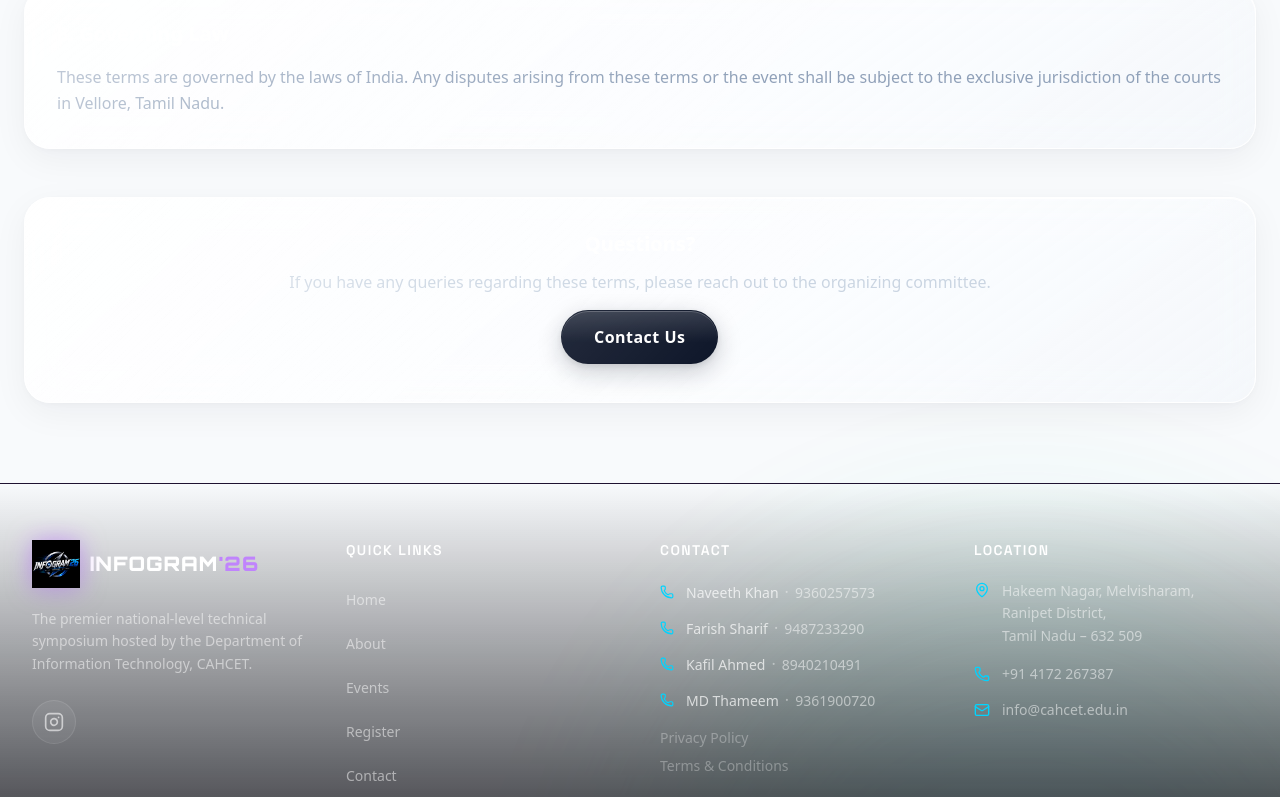
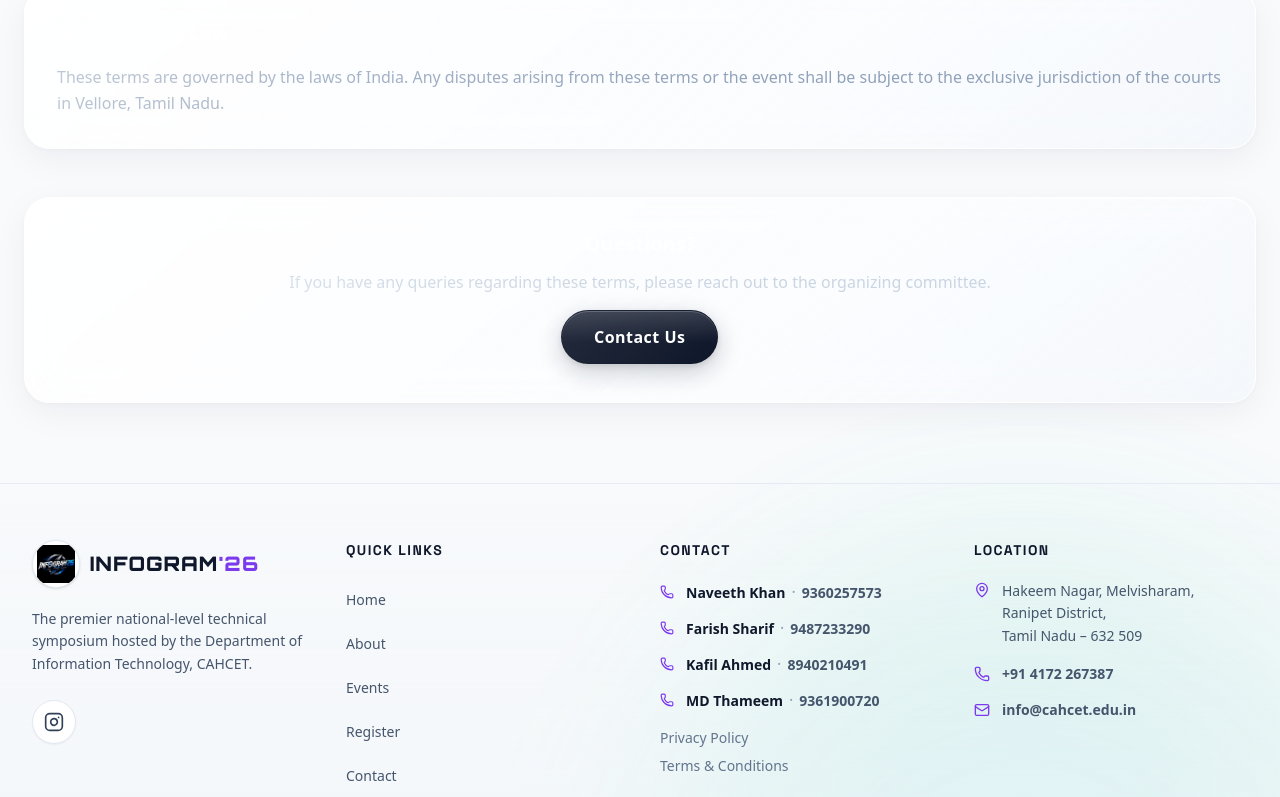
Before and after one commit to maithreyan12/INFOGRAM26, a Next.js app in the folder infogram26-app/: page /terms in a window 1280 px wide. Shown: the part 2000-2797 px from the top of the page. Built offline with nearby package versions, Linux system fonts and the light colour scheme; no server answers.

Commit message:
feat: add LiquidGlassButton React component with Apple liquid glassmorphism, specular rim, diagonal gloss sheen sweep, and tactile spring physics

```diff
--- a/infogram26-app/src/components/layout/Footer.tsx
+++ b/infogram26-app/src/components/layout/Footer.tsx
@@ -47,7 +47,7 @@ export default function Footer() {
   const currentYear = new Date().getFullYear();
 
   return (
-    <footer className="border-t border-[#a855f7]/[0.15] bg-gradient-to-b from-transparent to-[#07080e] text-white/50 mt-20">
+    <footer className="border-t border-slate-200/80 bg-gradient-to-b from-transparent to-slate-100/70 text-slate-600 mt-20">
       <div className="max-w-7xl mx-auto px-4 sm:px-6 lg:px-8 py-14">
         <div className="grid grid-cols-1 sm:grid-cols-2 lg:grid-cols-4 gap-10 mb-12">
 
@@ -58,16 +58,18 @@ export default function Footer() {
               className="flex items-center gap-2.5 group w-fit"
               style={{ WebkitTapHighlightColor: 'transparent' }}
             >
-              <img
-                src="/logo.png"
-                alt="INFOGRAM'26 Logo"
-                className="h-10 sm:h-12 w-auto object-contain transition-transform group-hover:scale-105 drop-shadow-[0_0_12px_rgba(168,85,247,0.5)]"
-              />
-              <span className="text-xl font-black tracking-wider text-white" style={{ fontFamily: 'var(--font-display)' }}>
-                INFOGRAM<span className="text-[#c084fc]">&apos;26</span>
+              <div className="w-11 h-11 sm:w-12 sm:h-12 rounded-full bg-white border border-slate-200 shadow-sm flex items-center justify-center overflow-hidden p-1 shrink-0 group-hover:scale-105 transition-transform">
+                <img
+                  src="/logo.png"
+                  alt="INFOGRAM'26 Logo"
+                  className="w-full h-full object-contain"
+                />
+              </div>
+              <span className="text-xl font-black tracking-wider text-slate-900" style={{ fontFamily: 'var(--font-display)' }}>
+                INFOGRAM<span className="text-[#7c3aed]">&apos;26</span>
               </span>
             </Link>
-            <p className="text-sm leading-relaxed text-white/50 max-w-xs">
+            <p className="text-sm leading-relaxed text-slate-600 font-medium max-w-xs">
               The premier national-level technical symposium hosted by the Department of Information Technology, CAHCET.
             </p>
             {/* Social Icons */}
@@ -79,7 +81,7 @@ export default function Footer() {
                   target={s.href.startsWith('http') ? '_blank' : undefined}
                   rel={s.href.startsWith('http') ? 'noopener noreferrer' : undefined}
                   aria-label={s.label}
-                  className="w-[44px] h-[44px] flex items-center justify-center rounded-full bg-white/5 border border-white/10 text-white/60 hover:bg-[#a855f7]/15 hover:text-[#c084fc] hover:border-[#a855f7]/40 transition-all duration-200"
+                  className="w-[44px] h-[44px] flex items-center justify-center rounded-full bg-white border border-slate-200 shadow-xs text-slate-700 hover:bg-[#7c3aed]/10 hover:text-[#7c3aed] hover:border-[#7c3aed]/40 transition-all duration-200"
                   style={{ WebkitTapHighlightColor: 'transparent' }}
                 >
                   {s.icon}
@@ -90,13 +92,13 @@ export default function Footer() {
 
           {/* Quick Links */}
           <div>
-            <h3 className="text-white font-semibold text-sm uppercase tracking-widest mb-5" style={{ fontFamily: 'var(--font-heading)' }}>Quick Links</h3>
+            <h3 className="text-slate-900 font-bold text-sm uppercase tracking-widest mb-5" style={{ fontFamily: 'var(--font-heading)' }}>Quick Links</h3>
             <ul className="space-y-1">
               {quickLinks.map((link) => (
                 <li key={link.name}>
                   <Link
                     href={link.path}
-                    className="min-h-[40px] flex items-center text-sm text-white/50 hover:text-[#00d4ff] transition-colors"
+                    className="min-h-[40px] flex items-center text-sm text-slate-600 hover:text-[#7c3aed] font-medium transition-colors"
                     style={{ WebkitTapHighlightColor: 'transparent' }}
                   >
                     {link.name}
@@ -108,17 +110,17 @@ export default function Footer() {
 
           {/* Contact Persons */}
           <div>
-            <h3 className="text-white font-semibold text-sm uppercase tracking-widest mb-5" style={{ fontFamily: 'var(--font-heading)' }}>Contact</h3>
+            <h3 className="text-slate-900 font-bold text-sm uppercase tracking-widest mb-5" style={{ fontFamily: 'var(--font-heading)' }}>Contact</h3>
             <ul className="space-y-3">
               {contactPersons.map((person) => (
                 <li key={person.name} className="flex items-center gap-3">
-                  <Phone className="w-3.5 h-3.5 text-[#00d4ff] shrink-0" />
+                  <Phone className="w-3.5 h-3.5 text-[#7c3aed] shrink-0" />
                   <div>
-                    <span className="text-sm text-white/70 font-medium">{person.name}</span>
-                    <span className="text-white/40 mx-1.5">·</span>
+                    <span className="text-sm text-slate-900 font-bold">{person.name}</span>
+                    <span className="text-slate-400 mx-1.5">·</span>
                     <a
                       href={`tel:+91${person.phone}`}
-                      className="text-sm text-white/50 hover:text-[#00d4ff] transition-colors"
+                      className="text-sm text-slate-600 hover:text-[#7c3aed] font-semibold transition-colors"
                       style={{ WebkitTapHighlightColor: 'transparent' }}
                     >
                       {person.phone}
@@ -132,7 +134,7 @@ export default function Footer() {
                 <Link
                   key={link.name}
                   href={link.path}
-                  className="block text-sm text-white/30 hover:text-[#00d4ff] transition-colors"
+                  className="block text-sm text-slate-500 hover:text-[#7c3aed] font-medium transition-colors"
                   style={{ WebkitTapHighlightColor: 'transparent' }}
                 >
                   {link.name}
@@ -143,31 +145,31 @@ export default function Footer() {
 
           {/* Location */}
           <div>
-            <h3 className="text-white font-semibold text-sm uppercase tracking-widest mb-5" style={{ fontFamily: 'var(--font-heading)' }}>Location</h3>
+            <h3 className="text-slate-900 font-bold text-sm uppercase tracking-widest mb-5" style={{ fontFamily: 'var(--font-heading)' }}>Location</h3>
             <ul className="space-y-4">
               <li className="flex items-start gap-3">
-                <MapPin className="w-4 h-4 text-[#00d4ff] shrink-0 mt-0.5" />
-                <span className="text-sm text-white/50 leading-relaxed">
+                <MapPin className="w-4 h-4 text-[#7c3aed] shrink-0 mt-0.5" />
+                <span className="text-sm text-slate-600 font-medium leading-relaxed">
                   Hakeem Nagar, Melvisharam,<br />
                   Ranipet District,<br />
                   Tamil Nadu – 632 509
                 </span>
               </li>
               <li className="flex items-center gap-3">
-                <Phone className="w-4 h-4 text-[#00d4ff] shrink-0" />
+                <Phone className="w-4 h-4 text-[#7c3aed] shrink-0" />
                 <a
                   href="tel:+914172267387"
-                  className="text-sm text-white/50 hover:text-[#00d4ff] transition-colors"
+                  className="text-sm text-slate-600 hover:text-[#7c3aed] font-semibold transition-colors"
                   style={{ WebkitTapHighlightColor: 'transparent' }}
                 >
                   +91 4172 267387
                 </a>
               </li>
               <li className="flex items-center gap-3">
-                <Mail className="w-4 h-4 text-[#00d4ff] shrink-0" />
+                <Mail className="w-4 h-4 text-[#7c3aed] shrink-0" />
                 <a
                   href="mailto:info@cahcet.edu.in"
-                  className="text-sm text-white/50 hover:text-[#00d4ff] transition-colors"
+                  className="text-sm text-slate-600 hover:text-[#7c3aed] font-semibold transition-colors"
                   style={{ WebkitTapHighlightColor: 'transparent' }}
                 >
                   info@cahcet.edu.in
@@ -179,7 +181,7 @@ export default function Footer() {
         </div>
 
         {/* Bottom bar */}
-        <div className="pt-8 border-t border-[#00d4ff]/[0.06] flex flex-col sm:flex-row items-center justify-between gap-3 text-xs text-white/30">
+        <div className="pt-8 border-t border-slate-200/80 flex flex-col sm:flex-row items-center justify-between gap-3 text-xs text-slate-500 font-medium">
           <p>© {currentYear} INFOGRAM&apos;26 · Department of Information Technology, CAHCET. All rights reserved.</p>
           <p>
             Designed &amp; Developed by{' '}
@@ -187,7 +189,7 @@ export default function Footer() {
               href="https://appziio.com"
               target="_blank"
               rel="noopener noreferrer"
-              className="text-[#00d4ff] hover:text-[#00e5ff] font-semibold transition-colors"
+              className="text-[#7c3aed] hover:text-[#6d28d9] font-bold transition-colors"
               style={{ WebkitTapHighlightColor: 'transparent' }}
             >
               Appziio
--- a/infogram26-app/src/components/layout/Header.tsx
+++ b/infogram26-app/src/components/layout/Header.tsx
@@ -81,11 +81,13 @@ export default function Header() {
             className="flex items-center gap-2.5 group"
             style={{ WebkitTapHighlightColor: 'transparent' }}
           >
-            <img
-              src="/logo.png"
-              alt="INFOGRAM'26 Logo"
-              className="h-10 sm:h-11 w-auto object-contain transition-transform group-hover:scale-105 drop-shadow-[0_4px_12px_rgba(124,58,237,0.25)]"
-            />
+            <div className="w-10 h-10 sm:w-11 sm:h-11 rounded-full bg-white/90 border border-slate-200/90 shadow-sm flex items-center justify-center overflow-hidden p-1 shrink-0 group-hover:scale-105 transition-transform">
+              <img
+                src="/logo.png"
+                alt="INFOGRAM'26 Logo"
+                className="w-full h-full object-contain"
+              />
+            </div>
             <span className="text-base sm:text-lg font-bold tracking-wider hidden sm:inline-block" style={{ fontFamily: 'var(--font-display)' }}>
               <span className="text-slate-900">INFOGRAM</span>
               <span className="text-[#7c3aed]">&apos;26</span>
```
Also changed, not shown: infogram26-app/src/components/ui/LiquidGlassButton.tsx (added, +130 -0 lines).
